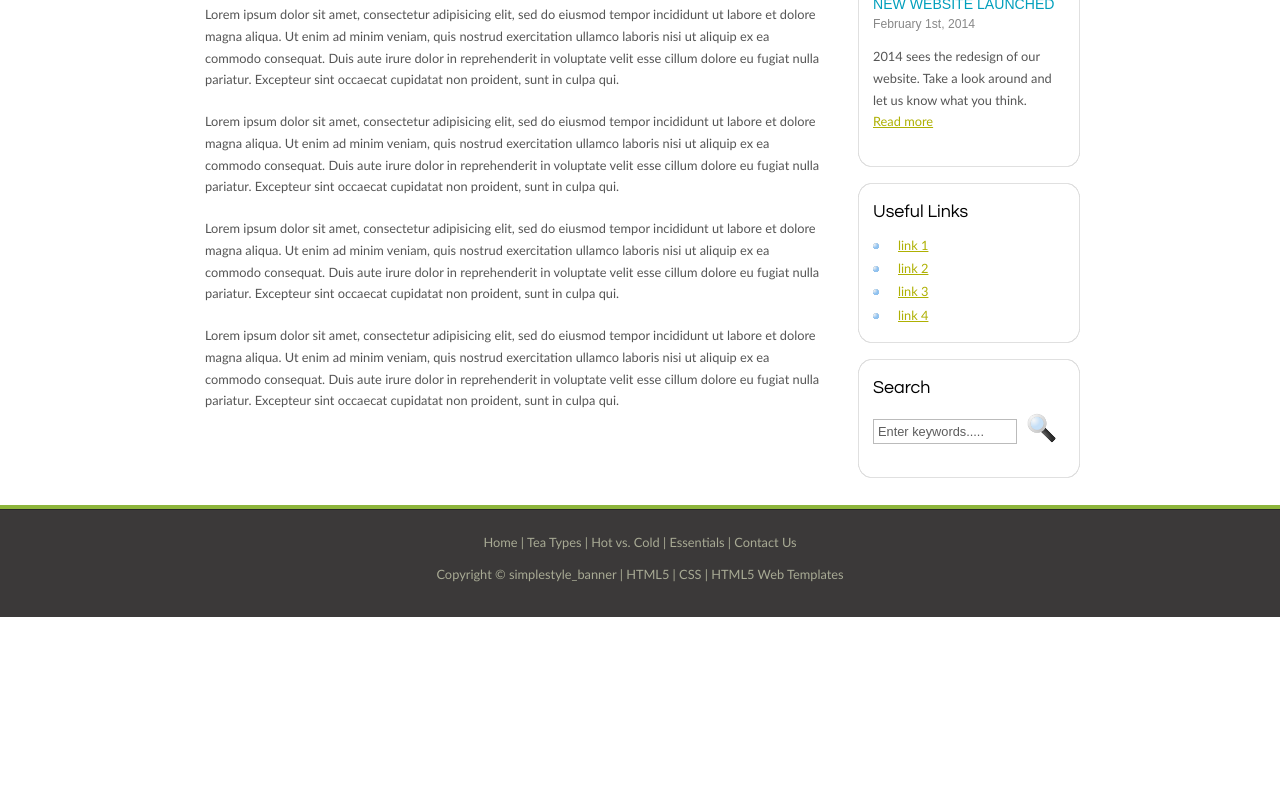
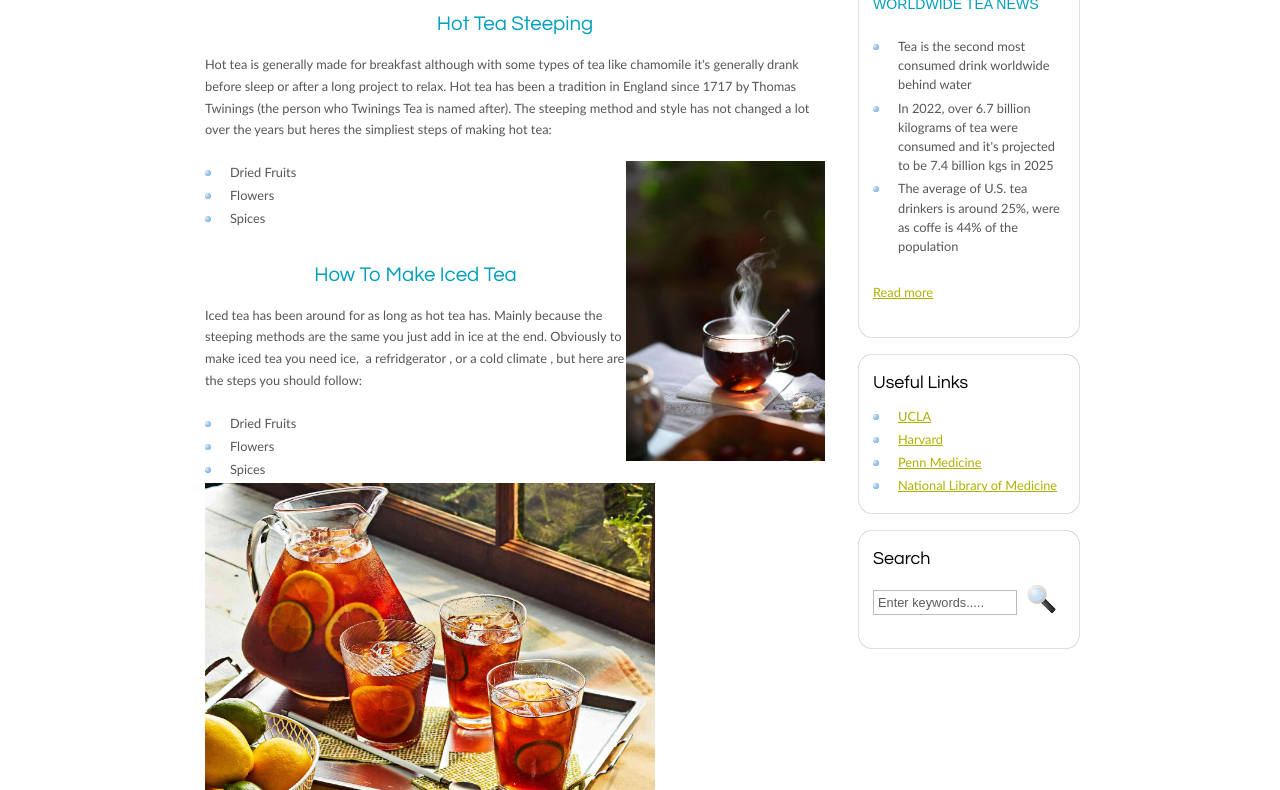
Before and after one commit to KyleGudely/Tea-Website-Kyle-Gudely, a plain HTML site: page hotvscold.html in a window 1280 px wide. Shown: the part 254-1044 px from the top of the page. Before the commit the page ends 871 px from the top, so only its background shows below. Drawn offline with Linux system fonts and the light colour scheme.

Commit message:
Website draft 1

```diff
--- a/hotvscold.html
+++ b/hotvscold.html
@@ -24,7 +24,7 @@
           <!-- put class="selected" in the li tag for the selected page - to highlight which page you're on -->
           <li><a href="index.html">Home</a></li>
           <li><a href="teatypes.html">Tea Types&nbsp;</a></li>
-          <li  class=selected><a href="hotvscold.html">Hot vs. Cold &nbsp;</a></li>
+          <li  class="selected"><a href="hotvscold.html">Hot vs. Cold &nbsp;</a></li>
           <li><a href="essentials.html">Essiantials</a></li>
           <li><a href="contact.html">Contact Us</a></li>
         </ul>
@@ -37,10 +37,16 @@
           <div class="sidebar_top"></div>
           <div class="sidebar_item">
             <!-- insert your sidebar items here -->
-            <h3>Latest News</h3>
-            <h4>New Website Launched</h4>
-            <h5>February 1st, 2014</h5>
-            <p>2014 sees the redesign of our website. Take a look around and let us know what you think.<br /><a href="#">Read more</a></p>
+            <h3>Tea Statistics</h3>
+            <h4>Worldwide Tea news</h4>
+			   <p></p>
+			  <ul>
+			  <li>Tea is the second most consumed drink worldwide behind water</li>
+				  <li>In 2022, over 6.7 billion kilograms of tea were consumed and it's projected to be 7.4 billion kgs in 2025</li>
+				  <li>The average of U.S. tea drinkers is around 25%, were as coffe is 44% of the population&nbsp; &nbsp; </li>
+			  </ul>
+
+            <p><br /><a href="https://www.zesttea.com/blogs/zest-blog/tea-vs-coffee-caffeine-consumption-and-popularity">Read more</a></p>
           </div>
           <div class="sidebar_base"></div>
         </div>
@@ -49,10 +55,10 @@
           <div class="sidebar_item">
             <h3>Useful Links</h3>
             <ul>
-              <li><a href="#">link 1</a></li>
-              <li><a href="#">link 2</a></li>
-              <li><a href="#">link 3</a></li>
-              <li><a href="#">link 4</a></li>
+              <li><a href="https://www.uclahealth.org/news/6-health-benefits-of-drinking-black-tea">UCLA</a></li>
+              <li><a href="https://www.hsph.harvard.edu/nutritionsource/food-features/tea/">Harvard</a></li>
+              <li><a href="https://www.pennmedicine.org/updates/blogs/health-and-wellness/2019/december/health-benefits-of-tea">Penn Medicine</a></li>
+			<li><a href="https://www.ncbi.nlm.nih.gov/pmc/articles/PMC4055352/">National Library of Medicine</a></li>
             </ul>
           </div>
           <div class="sidebar_base"></div>
@@ -73,11 +79,28 @@
       </div>
       <div id="content">
         <!-- insert the page content here -->
-        <h1>A Page</h1>
-        <p>Lorem ipsum dolor sit amet, consectetur adipisicing elit, sed do eiusmod tempor incididunt ut labore et dolore magna aliqua. Ut enim ad minim veniam, quis nostrud exercitation ullamco laboris nisi ut aliquip ex ea commodo consequat. Duis aute irure dolor in reprehenderit in voluptate velit esse cillum dolore eu fugiat nulla pariatur. Excepteur sint occaecat cupidatat non proident, sunt in culpa qui.</p>
-        <p>Lorem ipsum dolor sit amet, consectetur adipisicing elit, sed do eiusmod tempor incididunt ut labore et dolore magna aliqua. Ut enim ad minim veniam, quis nostrud exercitation ullamco laboris nisi ut aliquip ex ea commodo consequat. Duis aute irure dolor in reprehenderit in voluptate velit esse cillum dolore eu fugiat nulla pariatur. Excepteur sint occaecat cupidatat non proident, sunt in culpa qui.</p>
-        <p>Lorem ipsum dolor sit amet, consectetur adipisicing elit, sed do eiusmod tempor incididunt ut labore et dolore magna aliqua. Ut enim ad minim veniam, quis nostrud exercitation ullamco laboris nisi ut aliquip ex ea commodo consequat. Duis aute irure dolor in reprehenderit in voluptate velit esse cillum dolore eu fugiat nulla pariatur. Excepteur sint occaecat cupidatat non proident, sunt in culpa qui.</p>
-        <p>Lorem ipsum dolor sit amet, consectetur adipisicing elit, sed do eiusmod tempor incididunt ut labore et dolore magna aliqua. Ut enim ad minim veniam, quis nostrud exercitation ullamco laboris nisi ut aliquip ex ea commodo consequat. Duis aute irure dolor in reprehenderit in voluptate velit esse cillum dolore eu fugiat nulla pariatur. Excepteur sint occaecat cupidatat non proident, sunt in culpa qui.</p>
+        <h1>Hot Tea vs. Iced Tea&nbsp;</h1>
+		 <h2>Hot Tea Steeping</h2>
+        <p>Hot tea is generally made for breakfast although with some types of tea like chamomile it's generally drank&nbsp; before sleep or after a long project to relax. Hot tea has been a tradition in England since 1717 by Thomas Twinings (the person who Twinings Tea is named after). The steeping method and style has not changed a lot over the years but heres the simpliest steps of making hot tea:</p>
+        <img src="images/hot tea with steam.jpg" alt="" width="199" height="300" class="flt-rgt"/>
+        <ul>
+
+          <li>Dried Fruits</li>
+          <li>Flowers</li>
+          <li>Spices</li>
+		</ul>
+
+
+		<h2>How to make Iced Tea</h2>
+        <p>Iced tea has been around for as long as hot tea has. Mainly because the steeping methods are the same you just add in ice at the end. Obviously to make iced tea you need ice,&nbsp; a refridgerator , or a cold climate , but here are the steps you should follow:&nbsp;</p>
+        <ul>
+          <li>Dried Fruits</li>
+          <li>Flowers</li>
+          <li>Spices</li>
+          <img src="images/iced tea pitcher.jpg" width="450" height="338" alt=""/>
+		</ul>
+		  <h2>Oldschool Sun Tea</h2>
+		  <p>Sun tea was the original</p>
       </div>
     </div>
     <div id="content_footer"></div>
```
Also changed, not shown: essentials.html (+23 -15 lines), index.html (+7 -10 lines).
